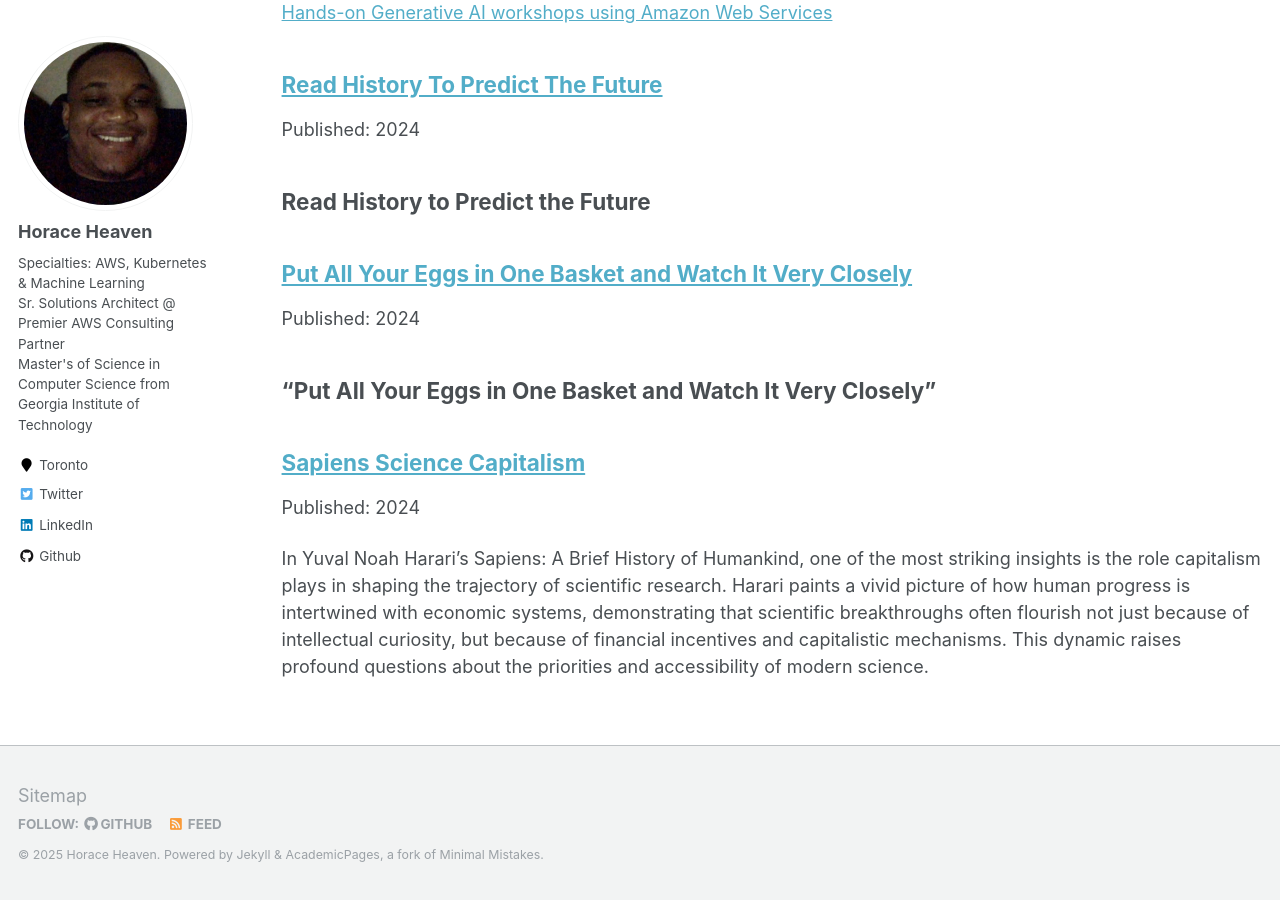
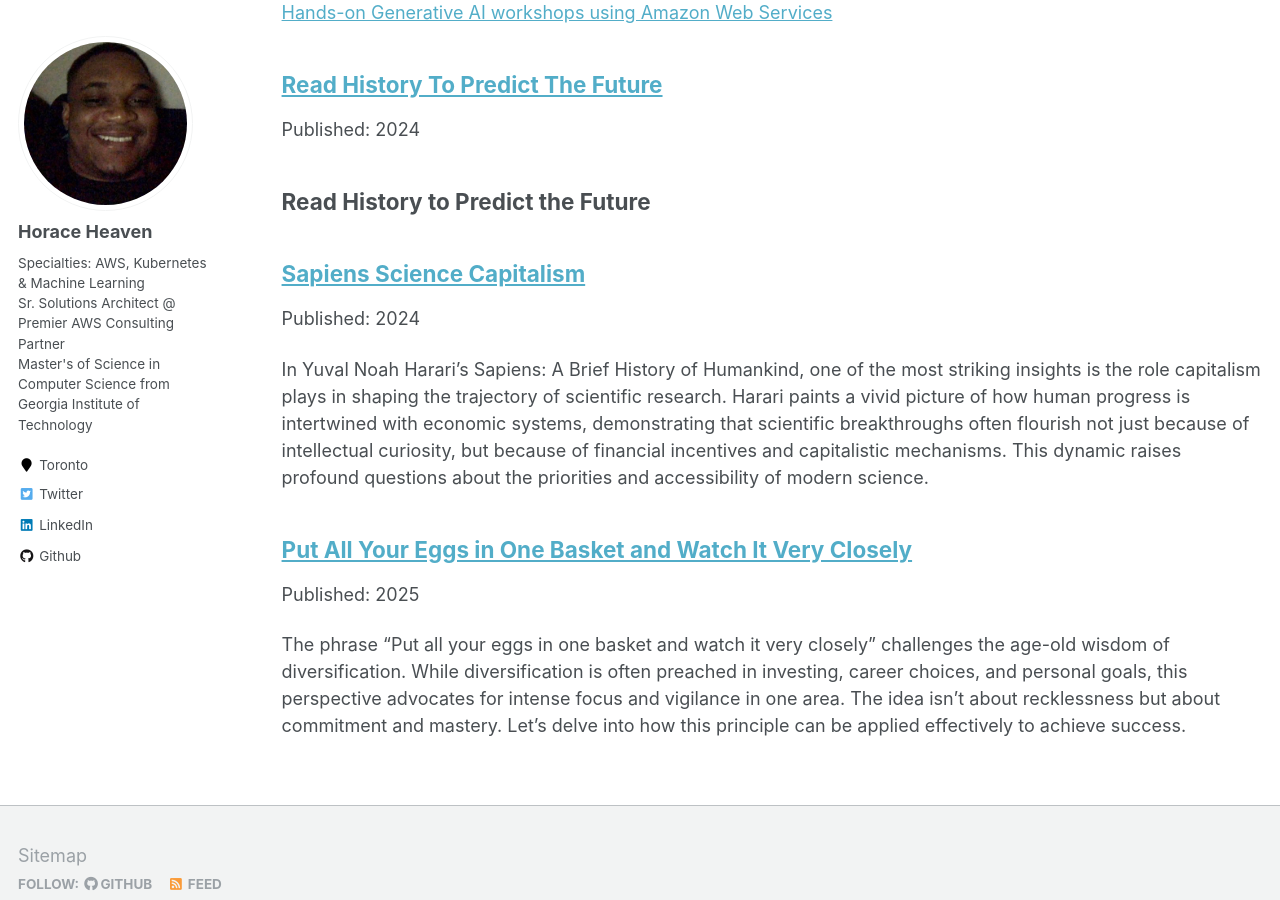
Before and after one commit to horaceheaven/horaceheaven.github.io, a Jekyll site: the page built from _pages/sitemap.md, in a window 1280 px wide and 900 px high, scrolled down 9114 px. Built offline with Jekyll 4.4.1, drawn with Linux system fonts in a browser that asks for light colours; part of the change alters nothing that is shown; some of the changed text lies outside the part shown.

Commit message:
add/update post

```diff
--- a/_publications/put-all-your-eggs-in-one-basket.md
+++ b/_publications/put-all-your-eggs-in-one-basket.md
@@ -2,11 +2,9 @@
 title: "Put All Your Eggs in One Basket and Watch It Very Closely"
 collection: publications
 type: "Publications"
-date: 2024-12-25
+date: 2025-01-07
 permalink: /publications/put-all-your-eggs-in-one-basket
 ---
-
-## "Put All Your Eggs in One Basket and Watch It Very Closely"
 
 The phrase “Put all your eggs in one basket and watch it very closely” challenges the age-old wisdom of diversification. While diversification is often preached in investing, career choices, and personal goals, this perspective advocates for intense focus and vigilance in one area. The idea isn’t about recklessness but about commitment and mastery. Let’s delve into how this principle can be applied effectively to achieve success.
 
@@ -14,39 +12,39 @@ The phrase “Put all your eggs in one basket and watch it very closely” chall
 
 In today’s fast-paced, multitasking world, the power of focus is often underestimated. When you concentrate all your efforts on a single goal, you unlock the ability to:
 
-Master Your Craft: Focusing on one area allows you to gain deeper knowledge and develop expertise that can set you apart.
+**Master Your Craft:** Focusing on one area allows you to gain deeper knowledge and develop expertise that can set you apart.
 
-Channel Resources Effectively: Time, energy, and financial resources are finite. Concentrating them ensures maximum impact.
+**Channel Resources Effectively:** Time, energy, and financial resources are finite. Concentrating them ensures maximum impact.
 
-Build Momentum: Progress in one domain often leads to compounding results, creating a cycle of growth and achievement.
+**Build Momentum:** Progress in one domain often leads to compounding results, creating a cycle of growth and achievement.
 
 ### The Risks of Spreading Too Thin
 
 While diversification has its merits, it also comes with pitfalls. Splitting your focus across too many areas can lead to:
 
-Mediocrity: Trying to do everything often results in doing nothing exceptionally well.
+**Mediocrity:** Trying to do everything often results in doing nothing exceptionally well.
 
-Burnout: Juggling multiple priorities can stretch you too thin, reducing efficiency and satisfaction.
+**Burnout:** Juggling multiple priorities can stretch you too thin, reducing efficiency and satisfaction.
 
-Missed Opportunities: Lack of focus can cause you to overlook critical details or miss the chance to capitalize on a singular opportunity.
+**Missed Opportunities:** Lack of focus can cause you to overlook critical details or miss the chance to capitalize on a singular opportunity.
 
 ### "Watch It Very Closely"
 
 The second part of the phrase is where the wisdom lies. Simply putting all your eggs in one basket isn’t enough; you must watch that basket closely. Here’s how:
 
-Stay Vigilant: Continuously monitor your progress and environment. This allows you to adapt to changes and minimize risks.
+**Stay Vigilant:** Continuously monitor your progress and environment. This allows you to adapt to changes and minimize risks.
 
-Invest in Growth: Sharpen your skills and refine your approach to stay ahead in your chosen field.
+**Invest in Growth:** Sharpen your skills and refine your approach to stay ahead in your chosen field.
 
-Mitigate Risks: While your focus is singular, be aware of potential pitfalls and have contingency plans in place.
+**Mitigate Risks:** While your focus is singular, be aware of potential pitfalls and have contingency plans in place.
 
 ### Real-Life Applications
 
-1. Entrepreneurship: Many successful entrepreneurs have built empires by focusing on a single idea or product. By dedicating themselves to perfecting their offerings, they created something extraordinary.
+1. **Entrepreneurship:** Many successful entrepreneurs have built empires by focusing on a single idea or product. By dedicating themselves to perfecting their offerings, they created something extraordinary.
 
-2. Career Development: Professionals who excel in their careers often do so by honing a specific set of skills, becoming indispensable in their field.
+2. **Career Development:** Professionals who excel in their careers often do so by honing a specific set of skills, becoming indispensable in their field.
 
-3. Personal Goals: Whether it’s fitness, relationships, or personal growth, focusing on one area at a time can lead to more meaningful and lasting results.
+3. **Personal Goals:** Whether it’s fitness, relationships, or personal growth, focusing on one area at a time can lead to more meaningful and lasting results.
 
 ### Balancing Focus and Flexibility
 
```
